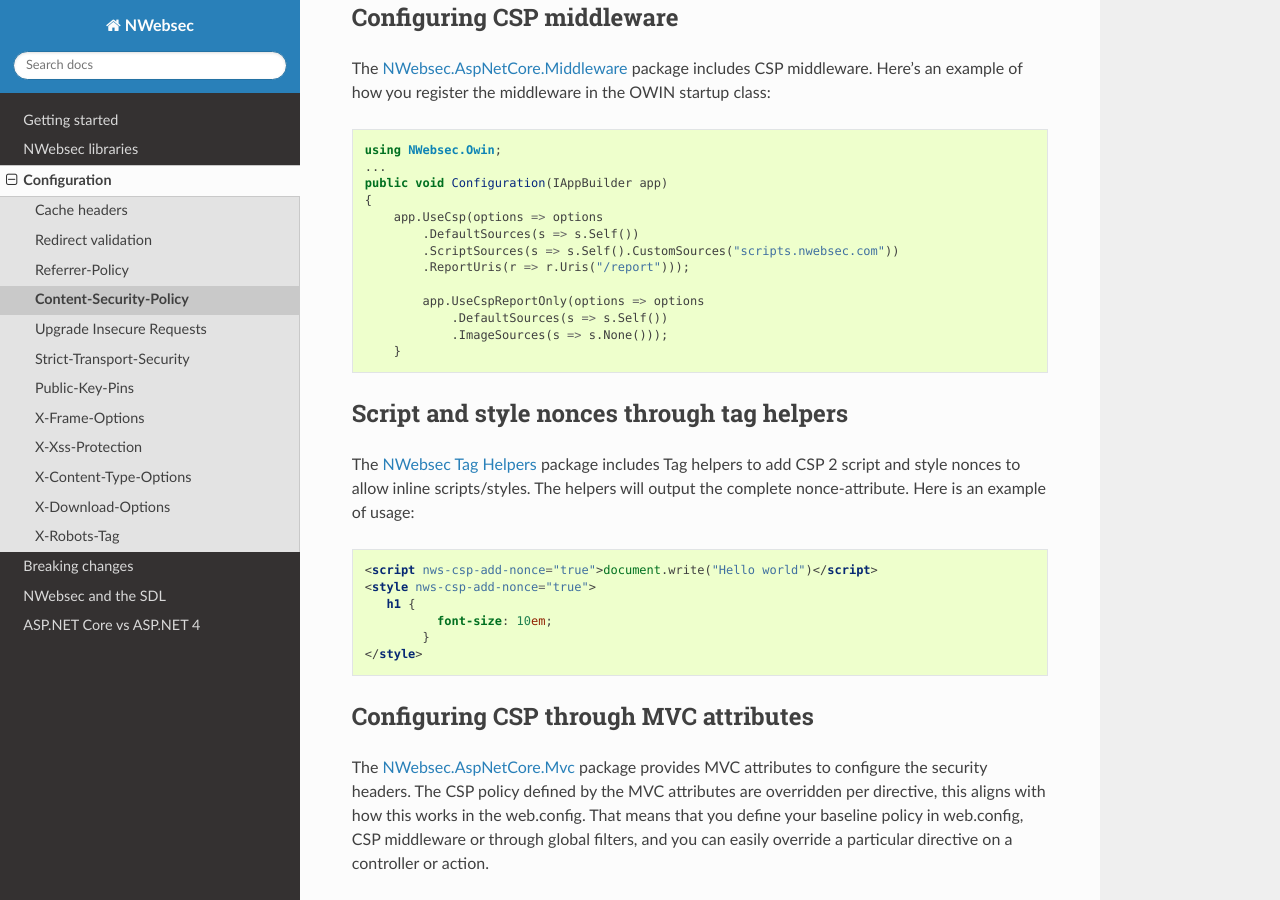
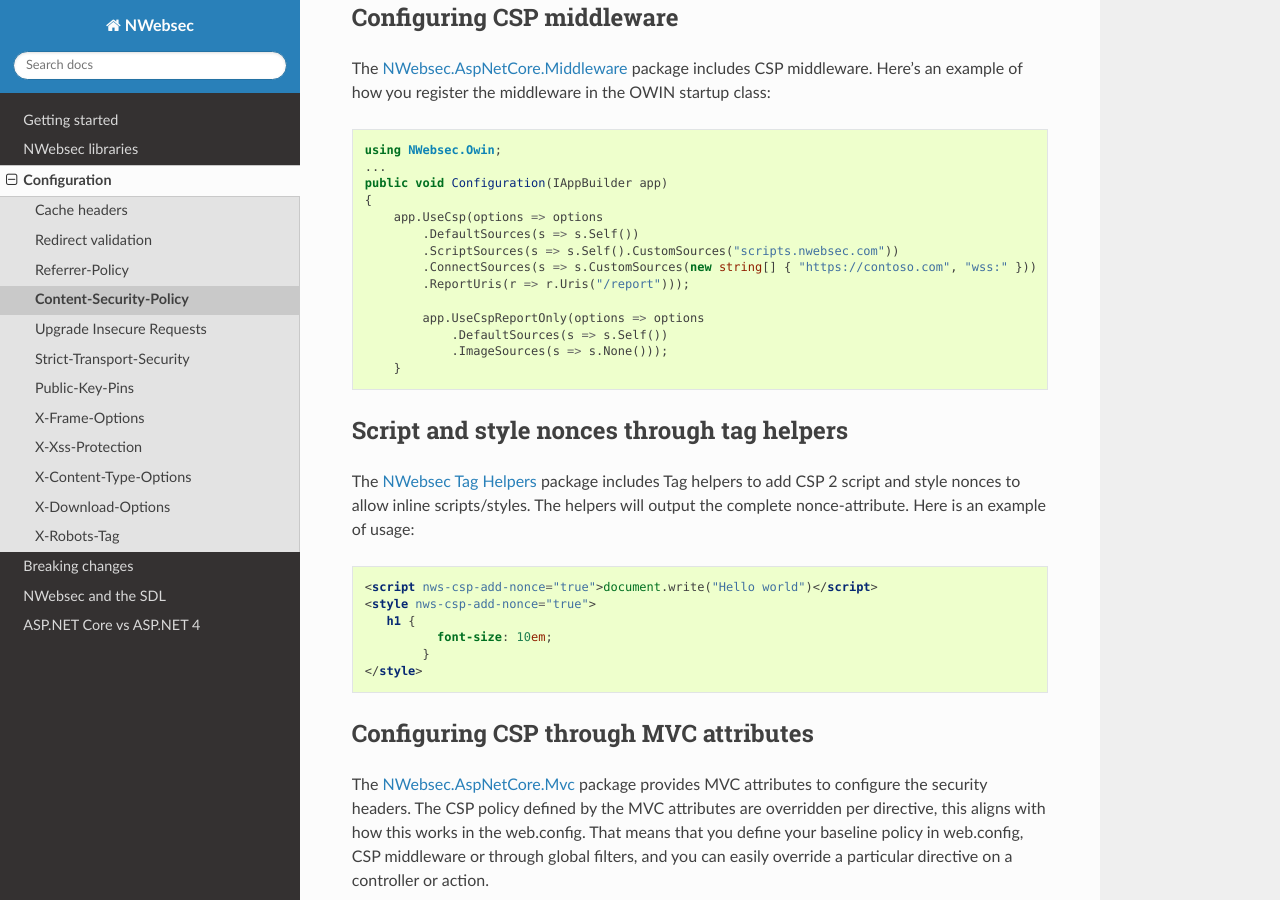
Before and after one commit to NWebsec/Docs, a Sphinx documentation site: the page built from source/nwebsec/Configuring-csp.rst, in a window 1280 px wide and 900 px high, scrolled down 2367 px. Built offline with Sphinx 7.4.7 and the Read the Docs theme 2.0.0, drawn with Linux system fonts in a browser that asks for light colours.

Commit message:
Update Configuring-csp.rst
Added example of passing a list of values in the fluent API.

```diff
--- a/source/nwebsec/Configuring-csp.rst
+++ b/source/nwebsec/Configuring-csp.rst
@@ -99,6 +99,7 @@
         app.UseCsp(options => options
             .DefaultSources(s => s.Self())
             .ScriptSources(s => s.Self().CustomSources("scripts.nwebsec.com"))
+            .ConnectSources(s => s.CustomSources(new string[] { "https://contoso.com", "wss:" }))
             .ReportUris(r => r.Uris("/report")));
 
             app.UseCspReportOnly(options => options
```
